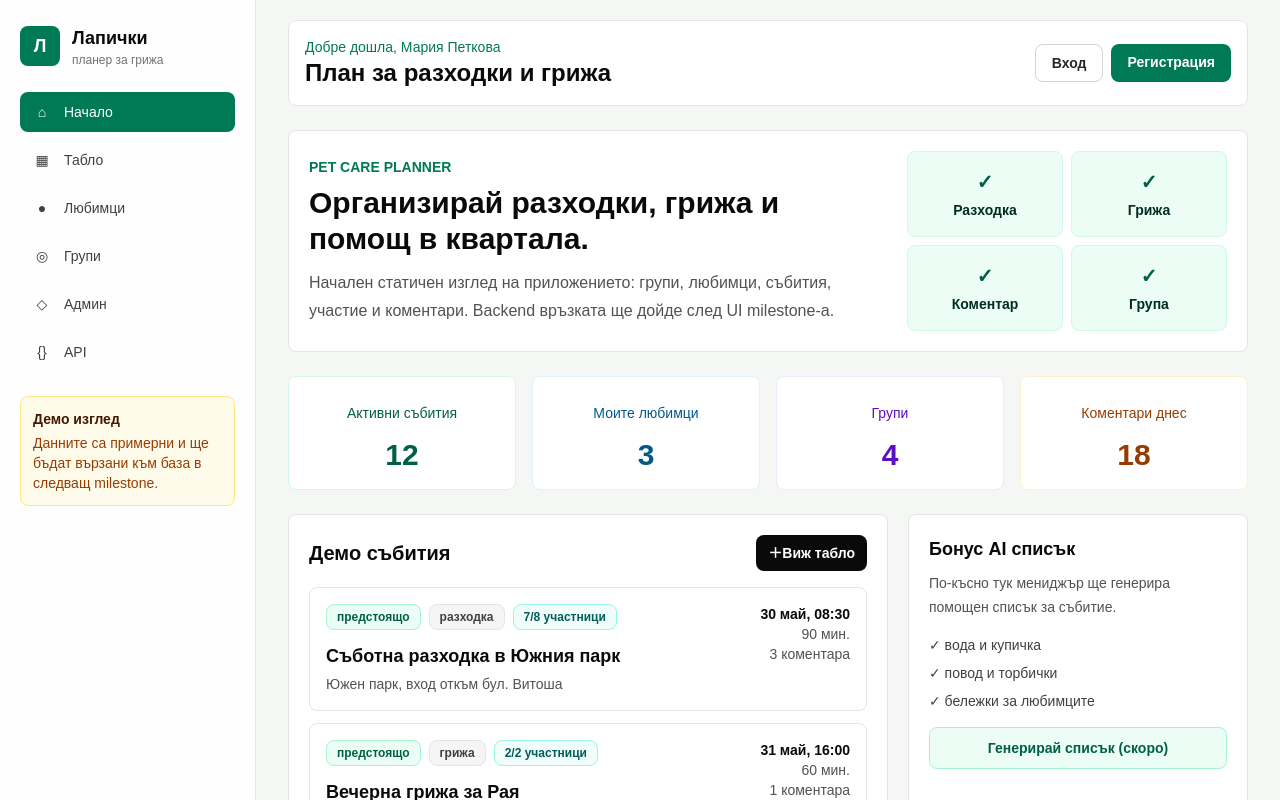
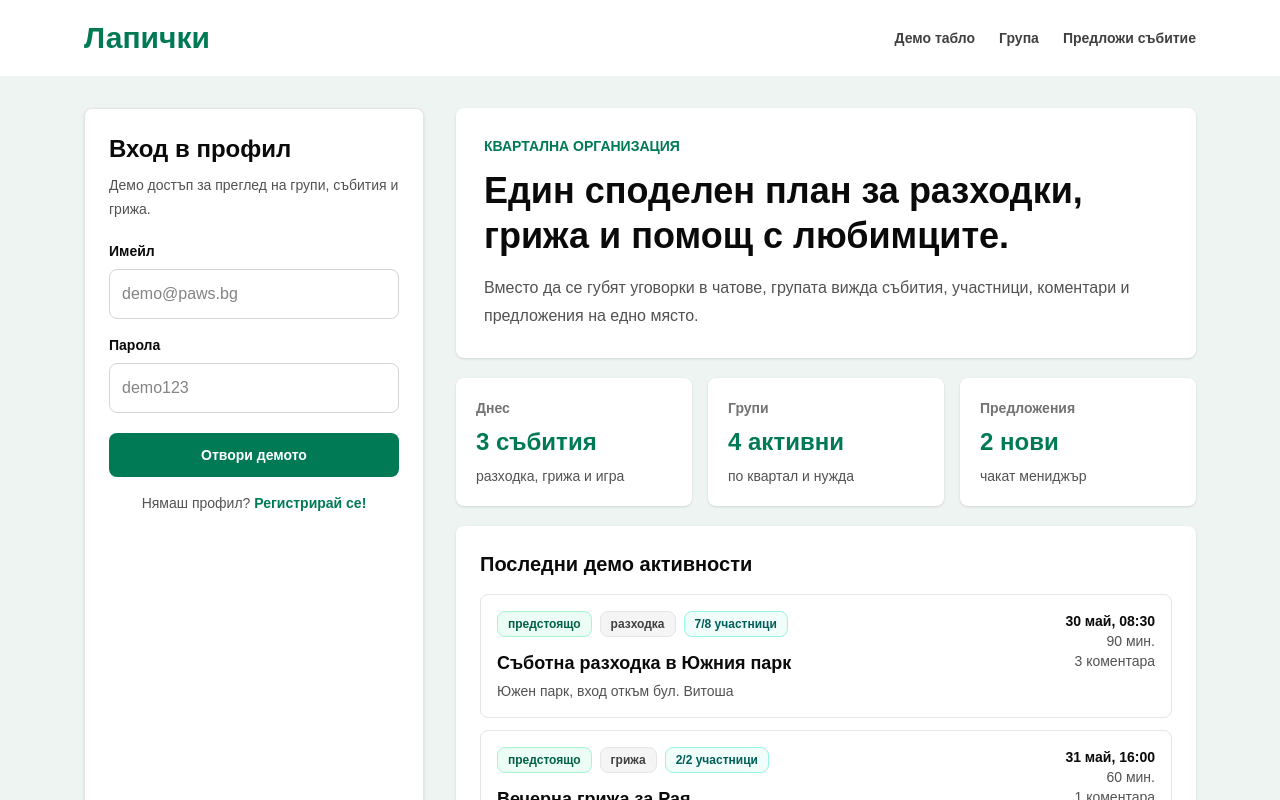
Before and after one commit to knoteva/pet-care-planner, a Next.js app in the folder pet-care-web/: page / in a window 1280 px wide. Shown: the top 800 px of the page. Built offline with nearby package versions, Linux system fonts and the light colour scheme.

Commit message:
Revise web home landing layout

```diff
--- a/pet-care-web/src/components/app-ui.tsx
+++ b/pet-care-web/src/components/app-ui.tsx
@@ -193,62 +193,92 @@ export function DashboardView() {
 
 export function HomeView() {
   return (
-    <AppShell active="/">
-      <section className="rounded-lg border border-neutral-200 bg-white p-5">
-        <div className="grid gap-6 lg:grid-cols-[minmax(0,1fr)_320px] lg:items-center">
-          <div className="max-w-2xl">
-            <p className="text-sm font-semibold uppercase tracking-normal text-emerald-700">
-              Pet Care Planner
+    <main className="min-h-screen bg-[#eef4f1] text-neutral-950">
+      <header className="bg-white">
+        <div className="mx-auto flex max-w-6xl items-center justify-between px-5 py-5">
+          <Link href="/" className="text-3xl font-black text-emerald-700">
+            Лапички
+          </Link>
+          <nav className="hidden items-center gap-6 text-sm font-bold text-neutral-700 md:flex">
+            <Link href="/dashboard">Демо табло</Link>
+            <Link href="/groups/yuzhen-park">Група</Link>
+            <Link href="/events/suggest">Предложи събитие</Link>
+          </nav>
+        </div>
+      </header>
+
+      <section className="mx-auto grid max-w-6xl gap-8 px-5 py-8 lg:grid-cols-[340px_minmax(0,1fr)]">
+        <aside className="rounded-lg border border-neutral-200 bg-white p-6 shadow-sm">
+          <h1 className="text-2xl font-black">Вход в профил</h1>
+          <p className="mt-2 text-sm leading-6 text-neutral-600">
+            Демо достъп за преглед на групи, събития и грижа.
           </p>
-            <h2 className="mt-2 text-3xl font-bold tracking-normal text-neutral-950">
-              Организирай разходки, грижа и помощ в квартала.
+          <label className="mt-5 block text-sm font-bold">Имейл</label>
+          <input
+            placeholder="demo@paws.bg"
+            className="mt-2 w-full rounded-lg border border-neutral-300 px-3 py-3"
+          />
+          <label className="mt-4 block text-sm font-bold">Парола</label>
+          <input
+            type="password"
+            placeholder="demo123"
+            className="mt-2 w-full rounded-lg border border-neutral-300 px-3 py-3"
+          />
+          <Link
+            href="/dashboard"
+            className="mt-5 block rounded-lg bg-emerald-700 px-4 py-3 text-center text-sm font-black text-white"
+          >
+            Отвори демото
+          </Link>
+          <p className="mt-4 text-center text-sm text-neutral-600">
+            Нямаш профил?{" "}
+            <Link href="/register" className="font-black text-emerald-700">
+              Регистрирай се!
+            </Link>
+          </p>
+        </aside>
+
+        <div className="grid gap-5">
+          <section className="rounded-lg bg-white p-7 shadow-sm">
+            <p className="text-sm font-black uppercase tracking-normal text-emerald-700">
+              квартална организация
+            </p>
+            <h2 className="mt-3 max-w-3xl text-4xl font-black leading-tight">
+              Един споделен план за разходки, грижа и помощ с любимците.
             </h2>
-            <p className="mt-3 text-base leading-7 text-neutral-600">
-              Начален статичен изглед на приложението: групи, любимци, събития,
-              участие и коментари. Backend връзката ще дойде след UI
-              milestone-а.
+            <p className="mt-4 max-w-2xl text-base leading-7 text-neutral-600">
+              Вместо да се губят уговорки в чатове, групата вижда събития,
+              участници, коментари и предложения на едно място.
             </p>
-          </div>
-          <div className="grid min-w-64 grid-cols-2 gap-2">
-            {["Разходка", "Грижа", "Коментар", "Група"].map((label) => (
-              <div
-                key={label}
-                className="rounded-lg border border-emerald-100 bg-emerald-50 p-4 text-center"
-              >
-                <span className="block text-xl font-black text-emerald-800">
-                  ✓
-                </span>
-                <span className="mt-1 block text-sm font-semibold text-emerald-950">
-                  {label}
-                </span>
-              </div>
-            ))}
-          </div>
-        </div>
           </section>
 
-      <section className="mt-6 grid gap-4 sm:grid-cols-2 xl:grid-cols-4">
-        {dashboardStats.map((stat) => (
-          <StatCard key={stat.label} {...stat} />
+          <section className="grid gap-4 md:grid-cols-3">
+            {[
+              ["Днес", "3 събития", "разходка, грижа и игра"],
+              ["Групи", "4 активни", "по квартал и нужда"],
+              ["Предложения", "2 нови", "чакат мениджър"],
+            ].map(([label, value, detail]) => (
+              <div key={label} className="rounded-lg bg-white p-5 shadow-sm">
+                <p className="text-sm font-bold text-neutral-500">{label}</p>
+                <p className="mt-2 text-2xl font-black text-emerald-700">
+                  {value}
+                </p>
+                <p className="mt-2 text-sm text-neutral-600">{detail}</p>
+              </div>
             ))}
           </section>
 
-      <section className="mt-6 grid gap-5 xl:grid-cols-[minmax(0,1fr)_340px]">
-        <div className="rounded-lg border border-neutral-200 bg-white p-5">
-          <SectionTitle
-            title="Демо събития"
-            action="Виж табло"
-            href="/dashboard"
-          />
+          <section className="rounded-lg bg-white p-6 shadow-sm">
+            <h2 className="text-xl font-black">Последни демо активности</h2>
             <div className="mt-4 grid gap-3">
-            {events.slice(0, 2).map((event) => (
+              {events.slice(0, 3).map((event) => (
                 <EventCard key={event.id} event={event} />
               ))}
             </div>
+          </section>
         </div>
-        <CareChecklistPreview />
       </section>
-    </AppShell>
+    </main>
   );
 }
 
```
Lines whose indentation alone changed are shown as unchanged.
